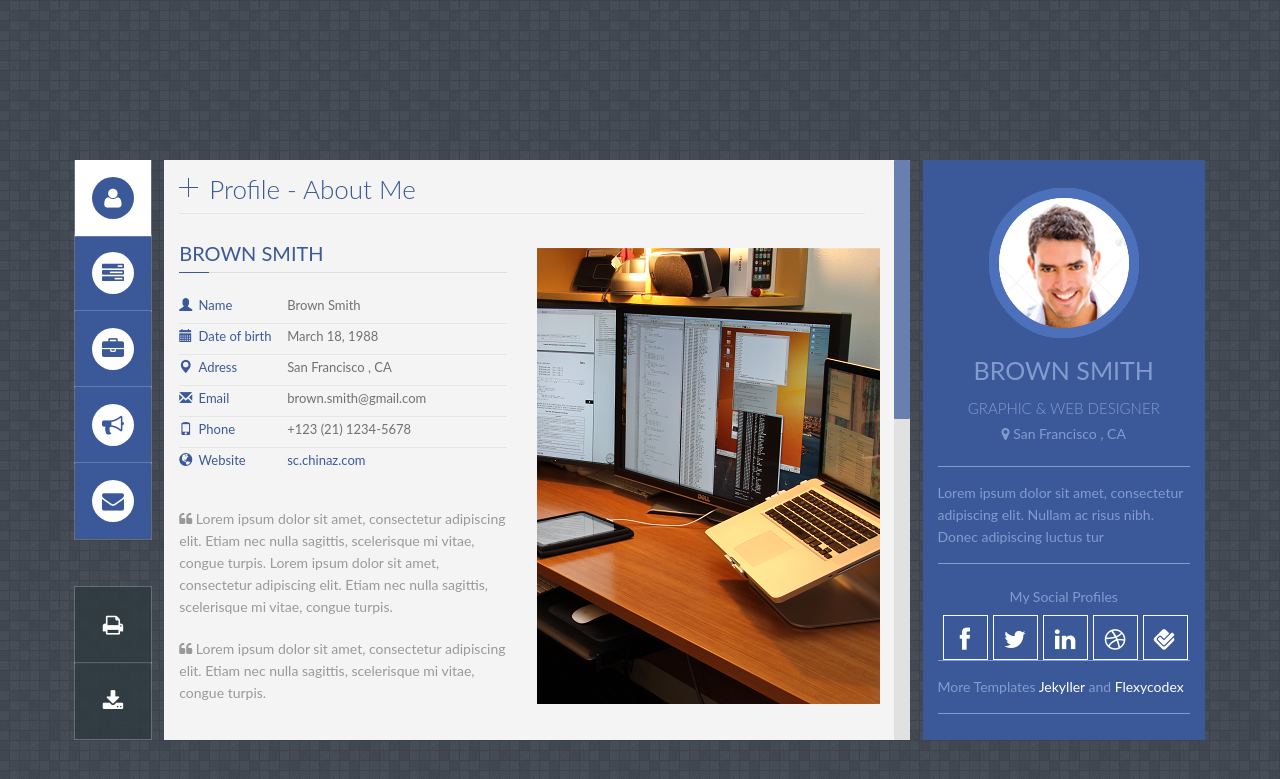
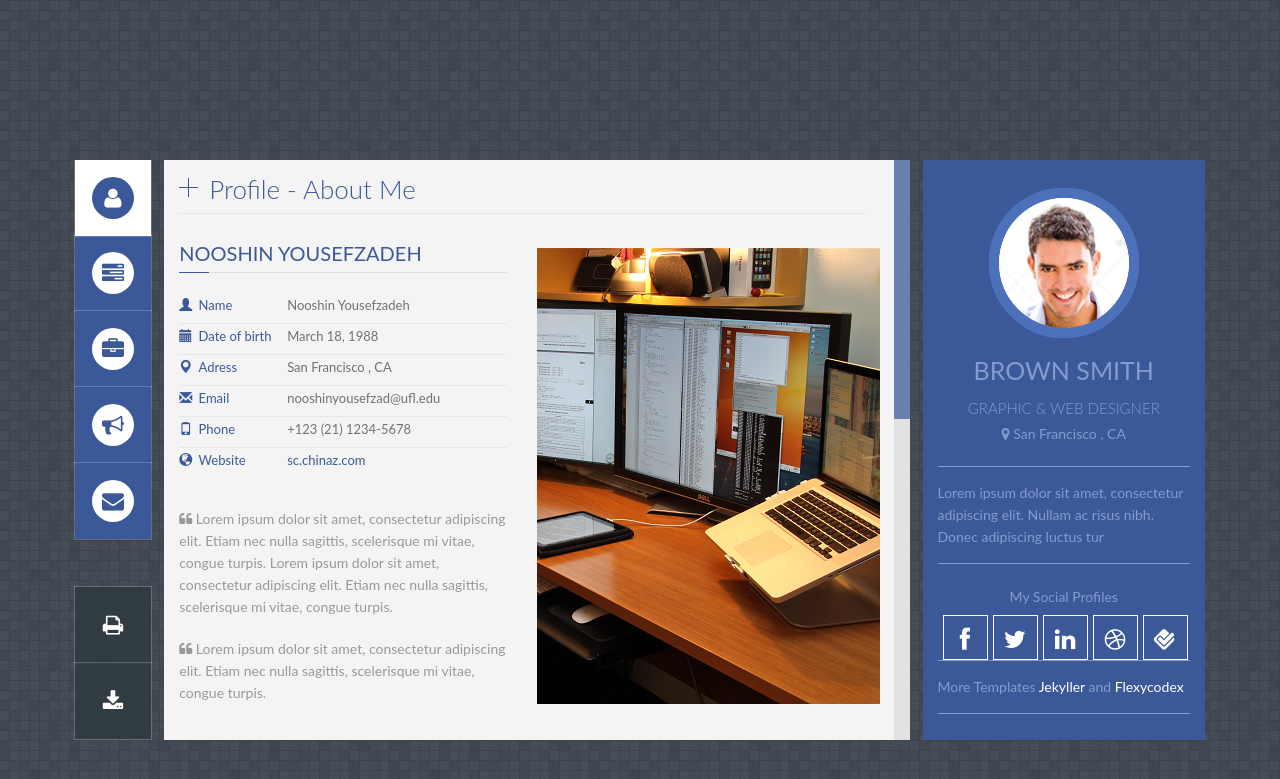
Before and after one commit to nooshinyousefzadeh/nooshinyousefzadeh.github.io, a Jekyll site: the page built from index.html, in a window 1280 px wide. Shown: the top 779 px of the page. Built offline with Jekyll 4.4.1, drawn with Linux system fonts in a browser that asks for light colours; some web fonts are replaced.

Commit message:
Update profile.html

```diff
--- a/_includes/profile.html
+++ b/_includes/profile.html
@@ -8,7 +8,7 @@
 
         <!--About me-->
         <div class="title_content">
-            <div class="text_content">brown smith</div>
+            <div class="text_content">Nooshin Yousefzadeh</div>
             <div class="clear"></div>
         </div>
 
@@ -17,7 +17,7 @@
             <li>
                 <i class="glyphicon glyphicon-user"></i>
                 <label>Name</label>
-                <span class="value">Brown Smith</span>
+                <span class="value">Nooshin Yousefzadeh</span>
                 <div class="clear"></div>
             </li>
 
@@ -38,7 +38,7 @@
             <li>
                 <i class="glyphicon glyphicon-envelope"></i>
                 <label>Email</label>
-                <span class="value">brown.smith@gmail.com</span>
+                <span class="value">nooshinyousefzad@ufl.edu</span>
                 <div class="clear"></div>
             </li>
 
```
